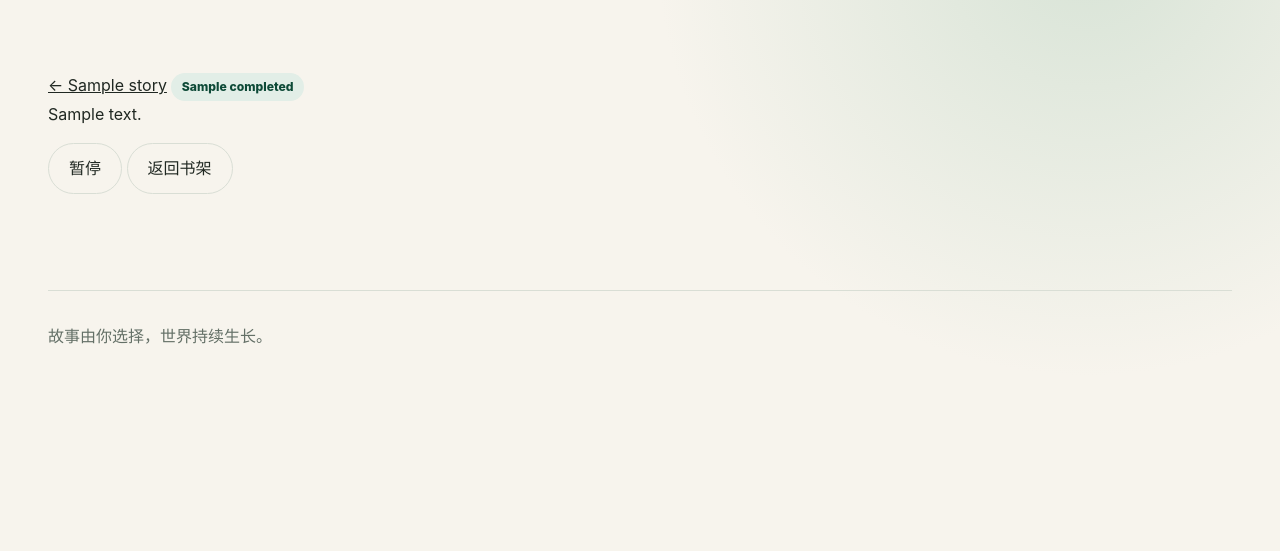
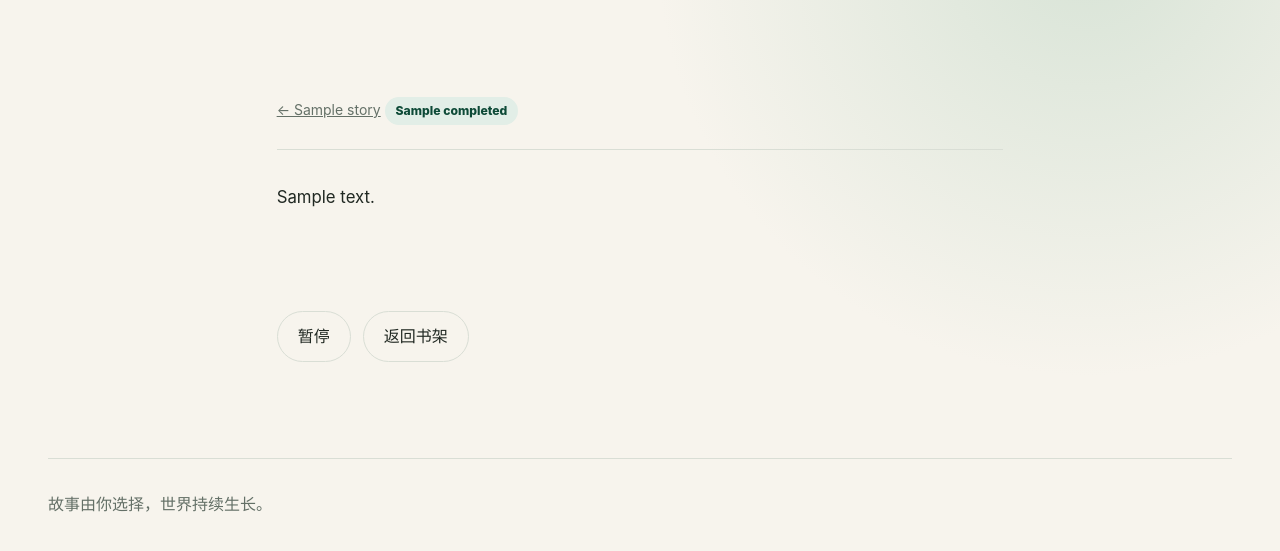
Before and after one commit to Rubidiuma/StoryFlow, a FastAPI app: template src/storyflow/templates/reader.html in a window 1280 px wide. Shown: the part 80-631 px from the top of the page. Run offline with FastAPI, Linux system fonts and the light colour scheme; the template is opened without the code that fills it: most values are stand-ins (such as "Sample title", 1, 10 or a date in 2020); parts of the project's set-up code (start-up, migrations or seed data) failed here and were passed over.

Commit message:
fix(reader): paragraph breaks, loading indicator, and choice 409 logging
CSS: add .segment p { white-space: pre-wrap } so generated Chinese text
  paragraphs display correctly; add reader-specific styles (choice panel,
  spinner, etc.)

reader.js: inject 'reader-generating' indicator shown during generation;
  _setGenerating(false) on every terminal SSE path (continue/choice/
  paused/error/fail/network-error)

choices.py: log WARNING for every select_choice call showing choice.version,
  story.status, and exactly which condition triggered the 409 — so the
  next terminal output will show the root cause

Co-Authored-By: Claude <noreply@anthropic.com>

```diff
--- a/src/storyflow/api/routes/choices.py
+++ b/src/storyflow/api/routes/choices.py
@@ -2,11 +2,14 @@ from __future__ import annotations
 
 """Atomic preset and custom choice submission routes."""
 
+import logging
 from typing import Literal
 from uuid import UUID
 
 from fastapi import APIRouter, HTTPException, status
 from pydantic import BaseModel, Field, model_validator
+
+_log = logging.getLogger(__name__)
 
 from storyflow.db.repositories import (
     ChoiceNotFoundError,
@@ -86,6 +89,12 @@ def create_choice_router(
         if existing is None:
             raise _choice_error(status.HTTP_404_NOT_FOUND, "choice_not_found")
         choice, story = existing
+        _log.warning(
+            "select_choice: choice_id=%s choice.version=%s request.version=%s "
+            "choice.status=%s story.status=%s story.current_branch_id=%s",
+            choice_id, choice.version, request.choice_version,
+            choice.status, story.status, story.current_branch_id,
+        )
         if choice.version != request.choice_version:
             if (
                 choice.status == "selected"
@@ -102,6 +111,7 @@ def create_choice_router(
                 status.HTTP_409_CONFLICT, "choice_version_conflict"
             )
         if story.status is not StoryStatus.WAITING_CHOICE:
+            _log.warning("invalid_choice_state: story.status=%s (expected WAITING_CHOICE)", story.status)
             raise _choice_error(status.HTTP_409_CONFLICT, "invalid_choice_state")
 
         custom_effects: dict[str, object] | None = None
--- a/src/storyflow/static/css/app.css
+++ b/src/storyflow/static/css/app.css
@@ -196,6 +196,46 @@ input::placeholder, textarea::placeholder { color: #8c958e; }
 .reader-placeholder h2 { margin-bottom: 0.3rem; }
 .reader-placeholder p { margin-bottom: 0; color: var(--muted); }
 
+/* ── Reader page ── */
+.reader-page { max-width: var(--reading-width); margin-inline: auto; }
+.reader-header { display: flex; justify-content: space-between; align-items: flex-start;
+  flex-wrap: wrap; gap: 1rem; padding-block: 1.5rem; border-bottom: 1px solid var(--line);
+  margin-bottom: 2rem; }
+.reader-back { color: var(--muted); font-size: 0.875rem; }
+.segment-list { display: flex; flex-direction: column; gap: 1.5rem; margin-bottom: 2rem; }
+.segment p {
+  font-size: 1.05rem;
+  line-height: 1.85;
+  white-space: pre-wrap;   /* preserve paragraph breaks from generated text */
+  word-break: break-word;
+}
+.segment-stream { min-height: 1.5em; font-size: 1.05rem; line-height: 1.85; white-space: pre-wrap; }
+.generation-indicator { display: flex; align-items: center; gap: 0.75rem; color: var(--muted);
+  font-size: 0.9rem; padding: 1rem 0; }
+.spinner { width: 1rem; height: 1rem; border: 2px solid var(--line);
+  border-top-color: var(--accent); border-radius: 50%; animation: spin 0.8s linear infinite; }
+@keyframes spin { to { transform: rotate(360deg); } }
+.choice-panel { border: 1px solid var(--line); border-radius: 0.75rem;
+  padding: 1.25rem; margin-block: 1.5rem; background: var(--surface); }
+.choice-reason { color: var(--muted); font-size: 0.9rem; margin-bottom: 1rem; }
+.choice-options { display: flex; flex-direction: column; gap: 0.625rem; margin-bottom: 1rem; }
+.choice-option-btn { text-align: left; }
+.custom-action-row { display: flex; gap: 0.5rem; margin-top: 0.75rem; }
+.custom-action-input { flex: 1; padding: 0.5rem 0.75rem; border: 1px solid var(--line);
+  border-radius: 0.375rem; font-size: 0.875rem; }
+.reader-controls { display: flex; gap: 0.75rem; flex-wrap: wrap; margin-top: 2rem; }
+.reader-error { color: var(--danger); padding: 0.75rem 1rem; border: 1px solid var(--danger);
+  border-radius: 0.5rem; background: #fff5f5; margin-bottom: 1rem; }
+.reader-error-state { padding: 1.5rem; text-align: center; }
+.branch-nav { display: flex; gap: 0.5rem; flex-wrap: wrap; margin-top: 0.5rem; }
+.branch-link { font-size: 0.8rem; color: var(--muted); padding: 0.25rem 0.5rem;
+  border: 1px solid var(--line); border-radius: 0.25rem; }
+.branch-link.is-active { color: var(--accent); border-color: var(--accent); }
+
+/* ── js-generated loading indicator ── */
+.reader-generating { display: flex; align-items: center; gap: 0.5rem;
+  color: var(--muted); font-size: 0.85rem; padding: 0.75rem 0; }
+
 [hidden] { display: none !important; }
 
 @media (max-width: 720px) {
--- a/src/storyflow/static/js/reader.js
+++ b/src/storyflow/static/js/reader.js
@@ -10,6 +10,18 @@
   const errorBanner = page.querySelector(".reader-error");
   let activeRequest = false;
   let sceneCount = page.querySelectorAll(".segment").length;
+
+  // Inject a live "generating" indicator just before reader-controls
+  const genIndicator = document.createElement("div");
+  genIndicator.className = "reader-generating";
+  genIndicator.hidden = true;
+  genIndicator.innerHTML = '<span class="spinner"></span><span>正在生成…</span>';
+  const controls = page.querySelector(".reader-controls");
+  if (controls) controls.before(genIndicator);
+
+  function _setGenerating(on) {
+    if (genIndicator) genIndicator.hidden = !on;
+  }
 
   // ── Auto-generate on IDLE ─────────────────────────────────────────────────
   if (page.dataset.autogenerate === "true") {
@@ -25,6 +37,7 @@
     if (activeRequest) return;
     activeRequest = true;
     _clearError();
+    _setGenerating(true);
 
     let buffer = "";
     let segmentId = null;
@@ -41,6 +54,7 @@
       });
 
       if (!resp.ok) {
+        _setGenerating(false);
         _showError("生成请求失败，请重试。");
         activeRequest = false;
         return;
@@ -65,19 +79,21 @@
             onDelta(text) { buffer += text; if (streamArea) streamArea.textContent = buffer; },
             onCommitted(sid) { segmentId = sid; },
             onContinue() {
+              _setGenerating(false);
               _flushBuffer(buffer);
               buffer = "";
               activeRequest = false;
               sceneCount += 1;
               setTimeout(() => startGeneration(_nextKey()), 1000);
             },
-            onChoice() { activeRequest = false; location.reload(); },
-            onPaused() { activeRequest = false; location.reload(); },
-            onError() { _flushBuffer(buffer); buffer = ""; activeRequest = false; _showError("生成出错。"); },
+            onChoice() { _setGenerating(false); activeRequest = false; location.reload(); },
+            onPaused() { _setGenerating(false); activeRequest = false; location.reload(); },
+            onError() { _setGenerating(false); _flushBuffer(buffer); buffer = ""; activeRequest = false; _showError("生成出错。"); },
           });
         }
       }
     } catch (err) {
+      _setGenerating(false);
       activeRequest = false;
       _showError("网络错误，请检查连接。");
     }
```
